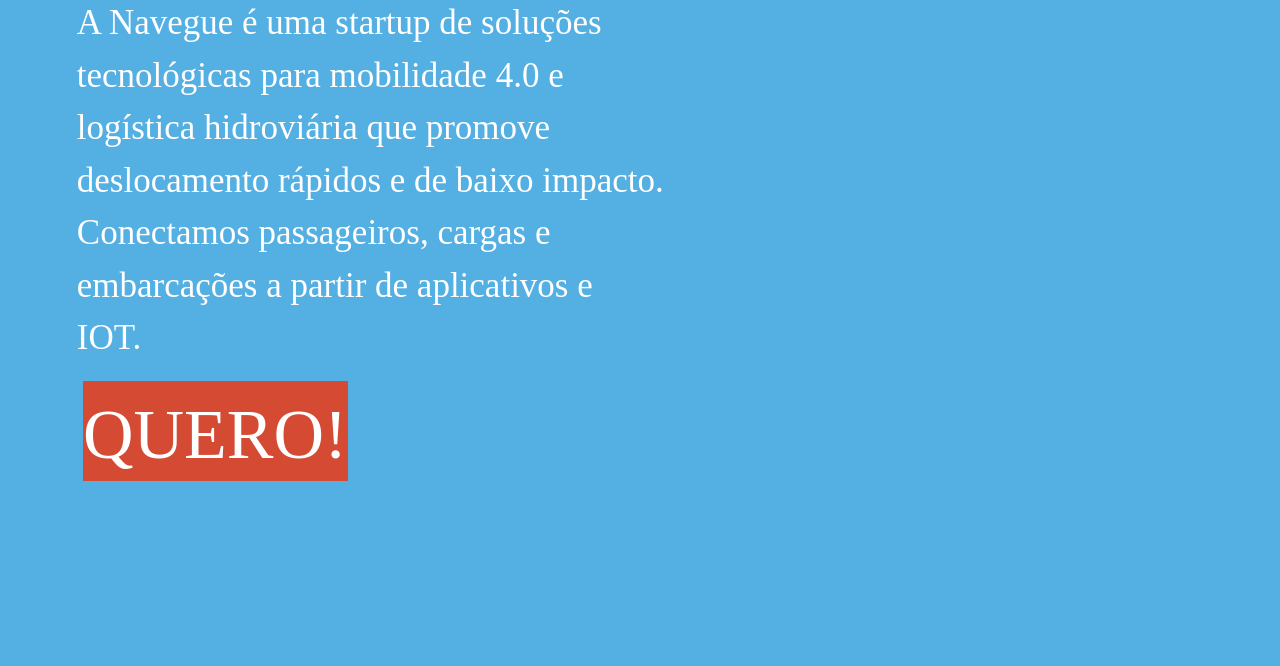
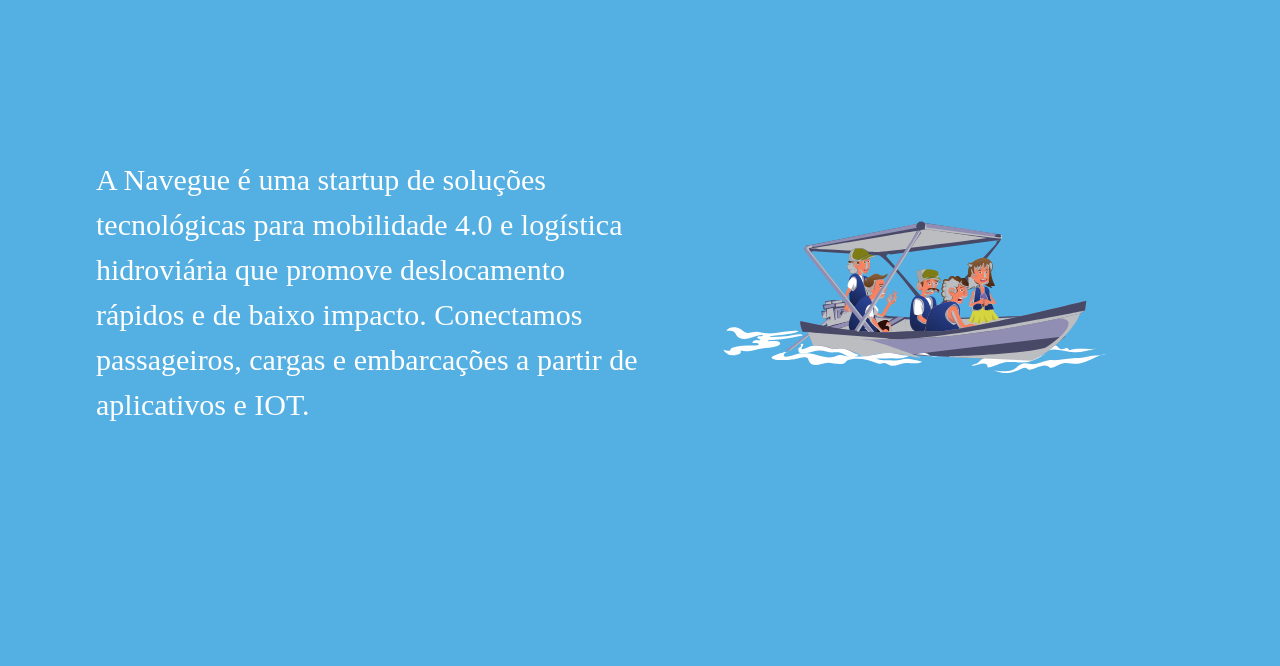
Before and after one commit to navegue/navegue.github.io, a plain HTML site: page index.html in a window 1280 px wide. Shown: the part 122-788 px from the top of the page. Drawn offline with nearby package versions, Linux system fonts and the light colour scheme; a web font is replaced by a local one.

Commit message:
Melhorando exibição da descrição

```diff
--- a/index.css
+++ b/index.css
@@ -47,22 +47,19 @@ a, h1, p {
 .description {
     width: 100%;
     background-color: #54afe2;
-    padding-left: 2%;
-    padding-right: 2%;
-    text-align: left;
-    vertical-align: middle;
+    padding: 20vh 0;
     margin-bottom: 5%;
-    margin-left: 4%;
 }
 
 .description p {
-    font-size: 35px;
+    font-size: 30px;
     color: white;
+    padding-left: 15%;
 }
 
 .want {
     text-align: center;
-    margin-left: 1%;
+    margin-left: 15%;
     background-color: #D44A33;
     color: white;
     width: 45%;
@@ -74,10 +71,8 @@ a, h1, p {
 }
 
 .boat img {
-    margin-top: -10%;
-    margin-left: -10%;
     width: 100%;
-    height: 60vh;
+    height: 70vh;
 }
 
 @media screen and (max-width: 1000px) {
--- a/index.html
+++ b/index.html
@@ -29,7 +29,7 @@
                         hidroviária que  promove deslocamento rápidos e de baixo impacto. Conectamos
                         passageiros, cargas e embarcações a partir de aplicativos e IOT.
                     </p>
-                    <button class="want" onclick="location.href = 'https://drive.google.com/open?id=1lOII9NHtNE7es2FyYa9R3fuoRyKLfm-2';">QUERO!</button>
+                    <!-- <button class="want" onclick="location.href = 'https://drive.google.com/open?id=1lOII9NHtNE7es2FyYa9R3fuoRyKLfm-2';">QUERO!</button> -->
                 </div>
                 <div class="col-lg-6 boat">
                     <img src="images/boat.svg" />
```
